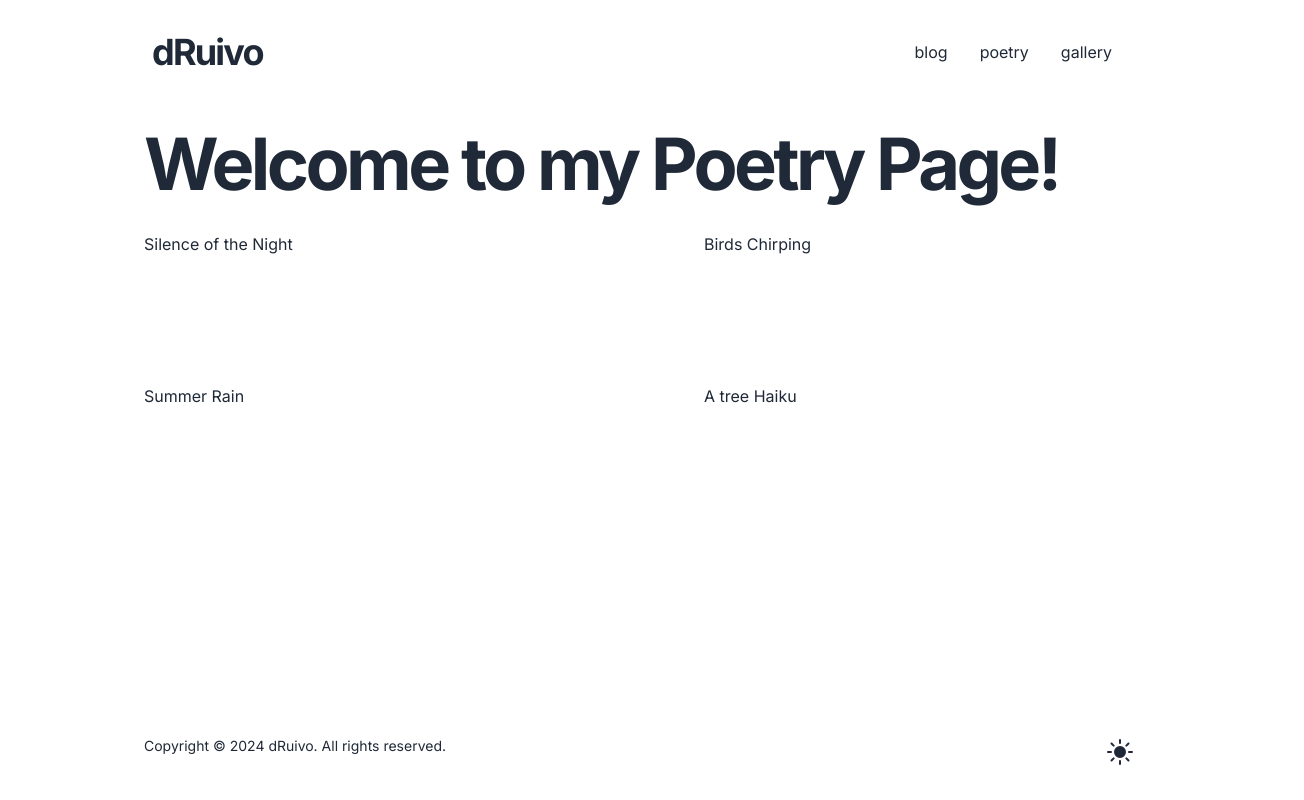
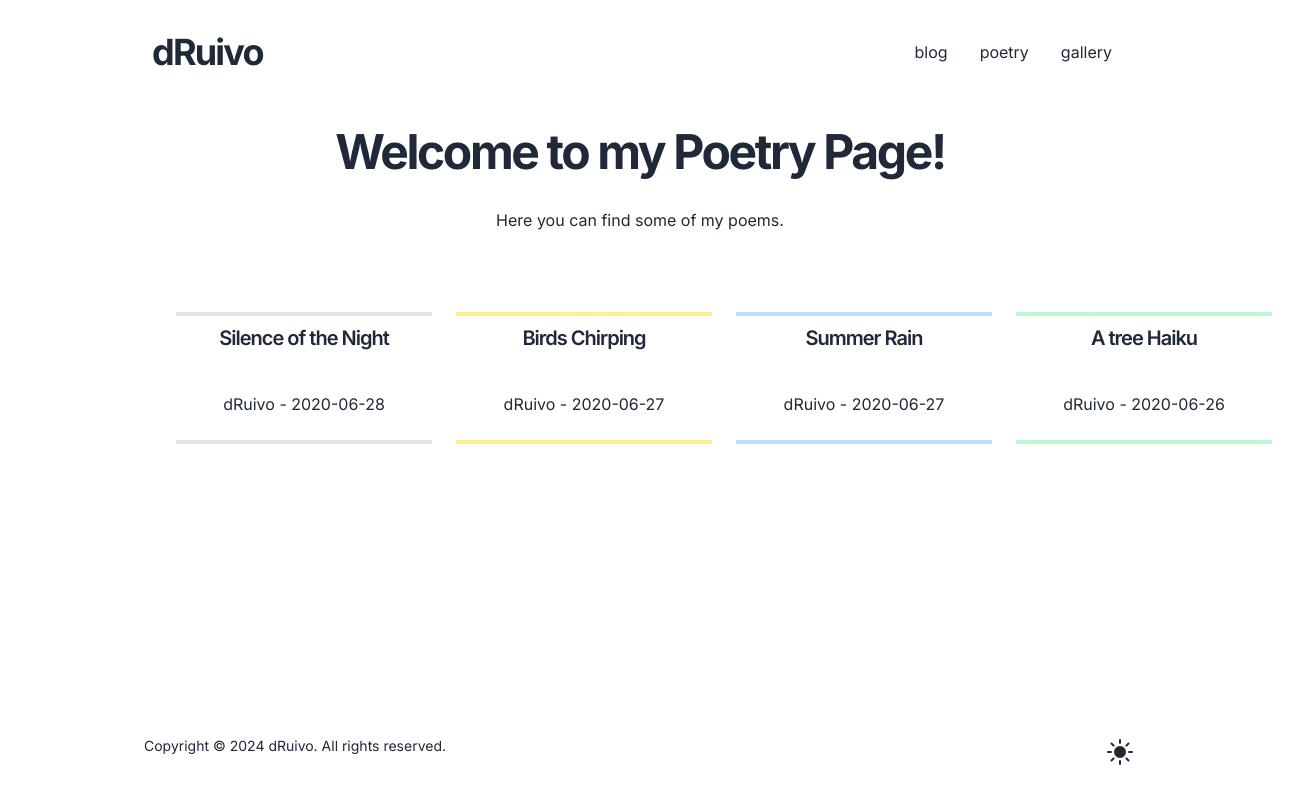
Before and after one commit to dRuivo/d-everything-webapp, a Next.js app: page /poetry in a window 1280 px wide. Shown: the whole page, 1304 px wide, since content can reach past the window. Built offline with nearby package versions, Linux system fonts and the light colour scheme; a web font is replaced by a local one.

Commit message:
Feat: Cards for Poems

```diff
--- a/_poems/birds_chirping.md
+++ b/_poems/birds_chirping.md
@@ -1,6 +1,5 @@
 ---
 title: "Birds Chirping"
-excerpt: "Lorem ipsum dolor sit amet, consectetur adipiscing elit, sed do eiusmod tempor incididunt ut labore et dolore magna aliqua. Praesent elementum facilisis leo vel fringilla est ullamcorper eget. At imperdiet dui accumsan sit amet nulla facilities morbi tempus."
 coverImage: "/assets/blog/preview/cover.jpg"
 date: "2020-06-27"
 author:
@@ -8,6 +7,7 @@ author:
   picture: "/assets/blog/authors/joe.jpeg"
 ogImage:
   url: "/assets/blog/preview/cover.jpg"
+color: "yellow"
 ---
 
 Birds chirping away
--- a/_poems/haiku_tree.md
+++ b/_poems/haiku_tree.md
@@ -1,6 +1,5 @@
 ---
 title: "A tree Haiku"
-excerpt: "Lorem ipsum dolor sit amet, consectetur adipiscing elit, sed do eiusmod tempor incididunt ut labore et dolore magna aliqua. Praesent elementum facilisis leo vel fringilla est ullamcorper eget. At imperdiet dui accumsan sit amet nulla facilities morbi tempus."
 coverImage: "/assets/blog/preview/cover.jpg"
 date: "2020-06-26"
 author:
@@ -8,6 +7,7 @@ author:
   picture: "/assets/blog/authors/joe.jpeg"
 ogImage:
   url: "/assets/blog/preview/cover.jpg"
+color: "green"
 ---
 
 A tree standing tall
--- a/_poems/silence_night.md
+++ b/_poems/silence_night.md
@@ -1,6 +1,5 @@
 ---
 title: "Silence of the Night"
-excerpt: "Lorem ipsum dolor sit amet, consectetur adipiscing elit, sed do eiusmod tempor incididunt ut labore et dolore magna aliqua. Praesent elementum facilisis leo vel fringilla est ullamcorper eget. At imperdiet dui accumsan sit amet nulla facilities morbi tempus."
 coverImage: "/assets/blog/preview/cover.jpg"
 date: "2020-06-28"
 author:
@@ -8,6 +7,7 @@ author:
   picture: "/assets/blog/authors/joe.jpeg"
 ogImage:
   url: "/assets/blog/preview/cover.jpg"
+color: "silver"
 ---
 
 Silence of the night
--- a/_poems/summer_rain.md
+++ b/_poems/summer_rain.md
@@ -1,6 +1,5 @@
 ---
 title: "Summer Rain"
-excerpt: "Lorem ipsum dolor sit amet, consectetur adipiscing elit, sed do eiusmod tempor incididunt ut labore et dolore magna aliqua. Praesent elementum facilisis leo vel fringilla est ullamcorper eget. At imperdiet dui accumsan sit amet nulla facilities morbi tempus."
 coverImage: "/assets/blog/preview/cover.jpg"
 date: "2020-06-27"
 author:
@@ -8,6 +7,7 @@ author:
   picture: "/assets/blog/authors/joe.jpeg"
 ogImage:
   url: "/assets/blog/preview/cover.jpg"
+color: "blue"
 ---
 
 Summer rain days
--- a/app/_interfaces/poem.tsx
+++ b/app/_interfaces/poem.tsx
@@ -6,10 +6,10 @@ export type Poem = {
   date: string;
   coverImage: string;
   author: Author;
-  excerpt: string;
   ogImage: {
     url: string;
   };
   content: string;
   preview?: boolean;
+  color: string;
 };
--- /dev/null
+++ b/app/_ui/cards.tsx
@@ -0,0 +1,33 @@
+import clsx from "clsx";
+import { type Poem } from "@/app/_interfaces/poem";
+
+export default function PoemCard( { poem } : { poem: Poem }) {
+
+  // TODO: Move color logic to a helper function
+  var color = poem.color;
+
+  if (color) {
+    if (color === "red") {
+      color = "bg-red-200";
+    } else if (color === "blue") {
+      color = "bg-blue-200";
+    } else if (color === "green") {
+      color = "bg-green-200";
+    } else if (color === "yellow") {
+      color = "bg-yellow-200";
+    } else if (color === "silver") {
+      color = "bg-neutral-200";
+    }
+  }
+
+  return (
+    <div className="card w-80 ">
+      <div className="card-body grid  justify-items-center">
+        <div className={clsx("w-full h-1", color)} />
+        <h2 className="card-title">{poem.title}</h2>
+        <p className="card-description">{poem.author.name} - {poem.date}</p>
+        <div className={clsx("w-full h-1 my-4", color)} />
+      </div>
+    </div>
+    )
+}
--- a/app/poetry/page.tsx
+++ b/app/poetry/page.tsx
@@ -1,6 +1,7 @@
 import { Metadata } from 'next';
 import { getAllPoems } from "@/app/_lib/api";
 import Link from "next/link";
+import PoemCard from '@/app/_ui/cards';
 
 export const metadata: Metadata = {
   title: 'Poetry',
@@ -10,16 +11,16 @@ export default function Page() {
   const poems = getAllPoems();
 
   return (
-    <main>
-      <h1>Welcome to my Poetry Page!</h1>
-      {/* TODO: Custom Cards for poems */}
-      <div className="grid grid-cols-1 md:grid-cols-2 md:gap-x-16 lg:gap-x-32 gap-y-20 md:gap-y-32 mb-32">
-          {poems.map((poem) => (
-            <Link href={`/poetry/poems/${poem.slug}`} className="hover:underline"  key={poem.slug}>
-              {poem.title}
-            </Link>
-          ))}
-        </div>
+    <main className='flex flex-col justify-center'>
+      <h2 className='text-center'>Welcome to my Poetry Page!</h2>
+      <p className='text-center'>Here you can find some of my poems.</p>
+      <div className="grid grid-cols-1 md:grid-cols-4 md:gap-x-16 lg:gap-x-32 py-12">
+        {poems.map((poem) => (
+          <Link href={`/poetry/poems/${poem.slug}`} className="hover:underline"  key={poem.slug}>
+            <PoemCard poem={poem}/>
+          </Link>
+        ))}
+      </div>
     </main>
   );
 };
--- a/app/poetry/poems/[slug]/page.tsx
+++ b/app/poetry/poems/[slug]/page.tsx
@@ -4,6 +4,7 @@ import markdownToHtml from "@/app/_lib/markdownToHtml";
 import markdownStyles from "./markdown-styles.module.css";
 import Breadcrumbs from "@/app/_ui/breadcrums";
 import Pagination from "@/app/_ui/pagination";
+import clsx from "clsx";
 
 type Params = {
   params: {
@@ -25,6 +26,23 @@ export default async function Poem({ params }: Params) {
   const next_poem = getNextPoem(params.slug);
   const next = next_poem ? { slug: "/poetry/poems/" + next_poem.slug, title: next_poem.title } : null;
 
+  // TODO: Move color logic to a helper function
+  var color = poem.color;
+
+  if (color) {
+    if (color === "red") {
+      color = "bg-red-200";
+    } else if (color === "blue") {
+      color = "bg-blue-200";
+    } else if (color === "green") {
+      color = "bg-green-200";
+    } else if (color === "yellow") {
+      color = "bg-yellow-200";
+    } else if (color === "silver") {
+      color = "bg-neutral-200";
+    }
+  }
+
   return (
     <main className="text-center ">
       <Breadcrumbs
@@ -38,10 +56,12 @@ export default async function Poem({ params }: Params) {
         ]}
       />
       <h2 className="leading-loose">{poem.title}</h2>
+      <div className={clsx(" w-1/2 h-1 mx-auto my-4", color)} />
       <div
         className={markdownStyles["markdown"]}
         dangerouslySetInnerHTML={{ __html: content }}
       />
+      <div className={clsx(" w-1/2 h-1 mx-auto my-4", color)} />
       <div className="mt-8">
         <p>{poem.author.name}</p>
         <p>{poem.date}</p>
```
